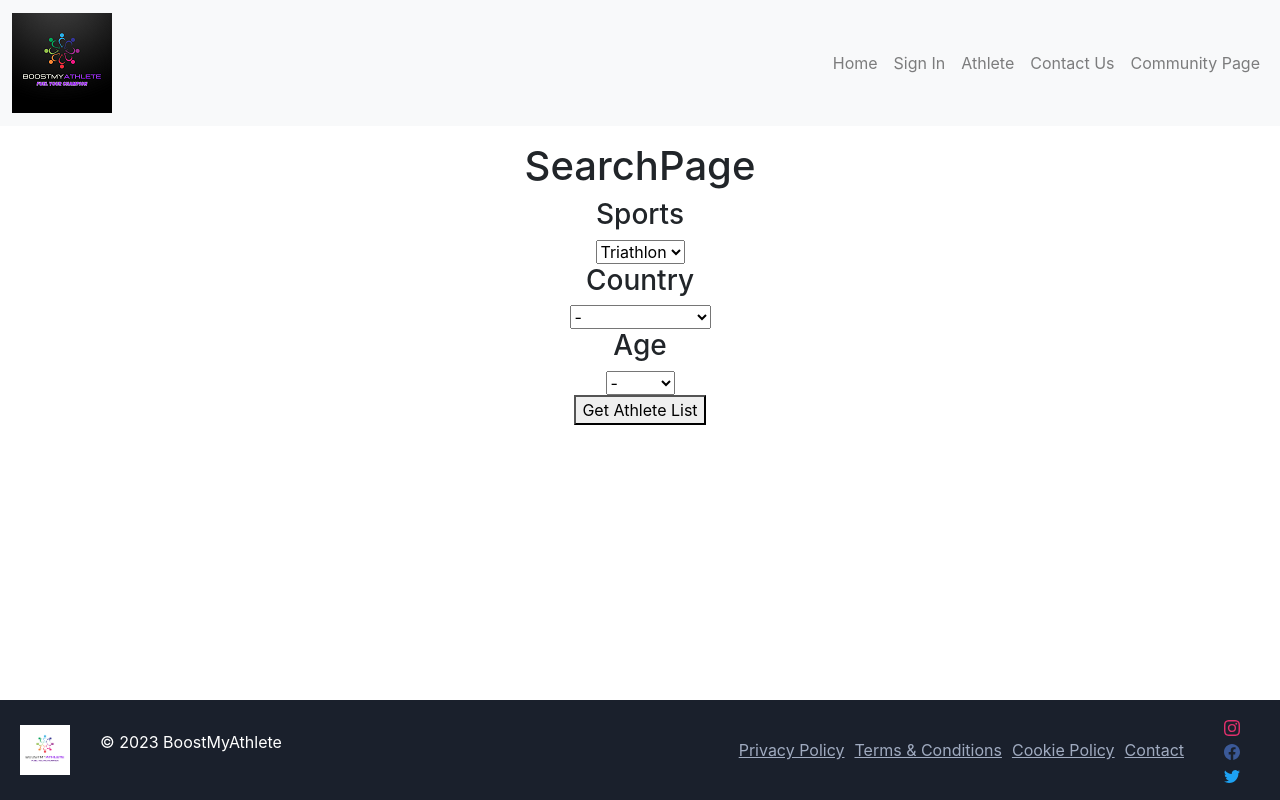
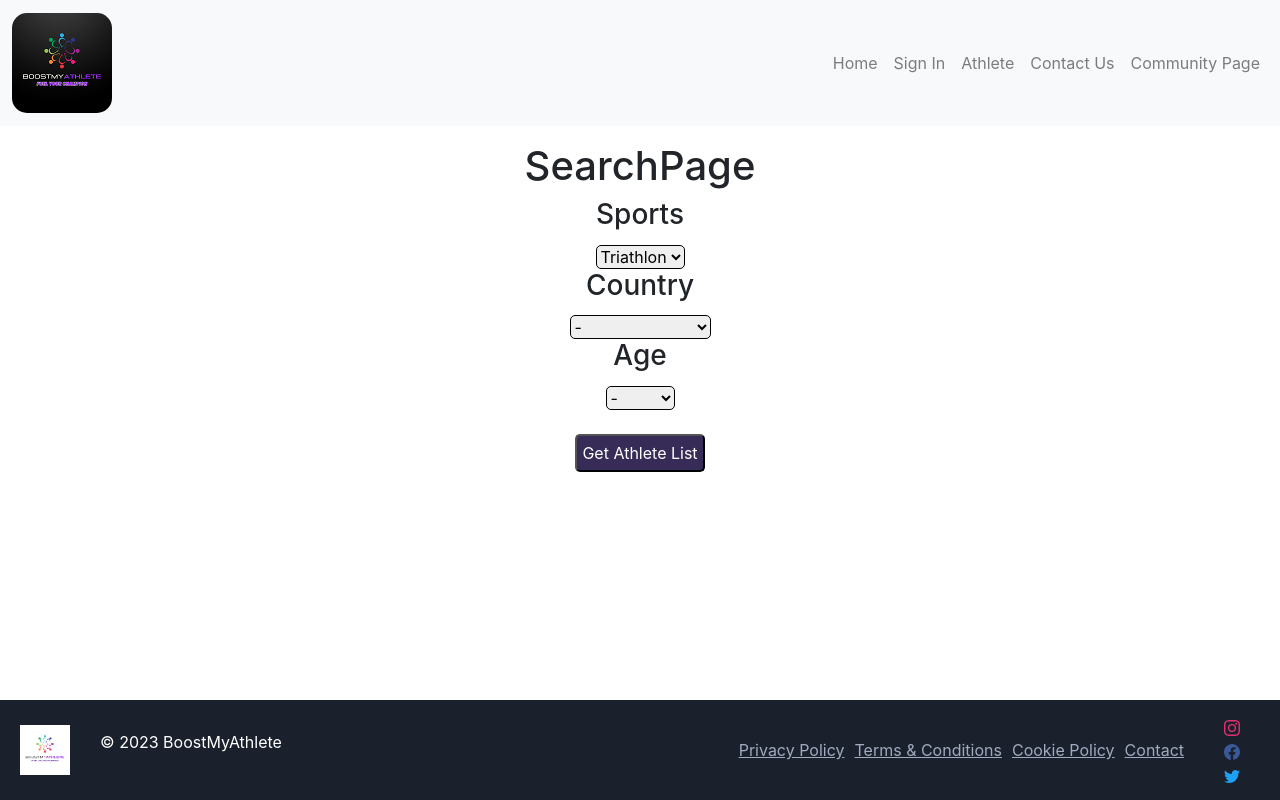
Before and after one commit to BoostMyAthlete/BoostMyAthlete, a React (Vite) app in the folder frontend/: page /search in a window 1280 px wide. Built offline with nearby package versions, Linux system fonts and the light colour scheme.

Commit message:
Some changes to the css and styling of forms and buttons

```diff
--- a/frontend/src/App.css
+++ b/frontend/src/App.css
@@ -2,7 +2,9 @@
   width: 100%;
   margin:0;
 }
-
+.logo{
+  border-radius: 15px;
+}
 body {
   overflow-x: hidden;
   margin: 0;
--- a/frontend/src/components/AthleteList/AthleteList.jsx
+++ b/frontend/src/components/AthleteList/AthleteList.jsx
@@ -47,8 +47,9 @@ const AthleteList = () => {
       return (
         <>
         <SearchAthlete handleCountry={handleCountry}  handleAge={handleAge} />
+        <br/>
             <div>
-                <button onClick={getPersons}>Get Athlete List</button>
+                <button class="btn-form" onClick={getPersons}>Get Athlete List</button>
                 <div className="row">
       {
       persons
--- a/frontend/src/components/NavMenu/NavMenu.jsx
+++ b/frontend/src/components/NavMenu/NavMenu.jsx
@@ -19,7 +19,7 @@ function NavMenu() {
       <Navbar bg="light" expand="lg" className="mb-3 d-none d-lg-block">
         <Container fluid>
           <Navbar.Brand>
-            <img src={bmaBlack} alt="Logo" className="" />
+            <img src={bmaBlack} alt="Logo" className="logo" />
           </Navbar.Brand>
           <Navbar.Collapse id="navbar-nav" className="justify-content-end">
             <Nav className="ms-auto justify-content-end">
@@ -45,7 +45,7 @@ function NavMenu() {
       <Navbar bg="light" expand="lg" className="mb-3 d-lg-none">
         <Container fluid>
           <Navbar.Brand>
-            <img src={bmaBlack} alt="Logo" className="" />
+            <img src={bmaBlack} alt="Logo" className="logo" />
           </Navbar.Brand>
           <Navbar.Toggle
             aria-controls="offcanvasNavbar"
--- a/frontend/src/components/SearchAthlete/SearchAthlete.jsx
+++ b/frontend/src/components/SearchAthlete/SearchAthlete.jsx
@@ -3,11 +3,11 @@ import React, { useState } from 'react'
 const SearchAthlete = ({handleCountry, handleAge}) => {
   return (  <div>
              <h3>Sports</h3>
-            <select id="sports">
+            <select class="input" id="sports">
             <option value="triathlon">Triathlon</option>
             </select>
             <h3>Country</h3>
-            <select id="country" onChange={handleCountry}>
+            <select id="country" class="input" onChange={handleCountry}>
             <option value="">-</option>
             <option value="Portugal">Portugal</option>
             <option value="Australia">Australia</option>
@@ -31,7 +31,7 @@ const SearchAthlete = ({handleCountry, handleAge}) => {
             <option value="United States">United States</option>
         </select>
         <h3>Age</h3>
-        <select id="age" onChange={handleAge}>
+        <select id="age" class="input" onChange={handleAge}>
           <option value="0">-</option>
           <option value="18"> &lt;18</option>
           <option value="18,22">18-22</option>
```
